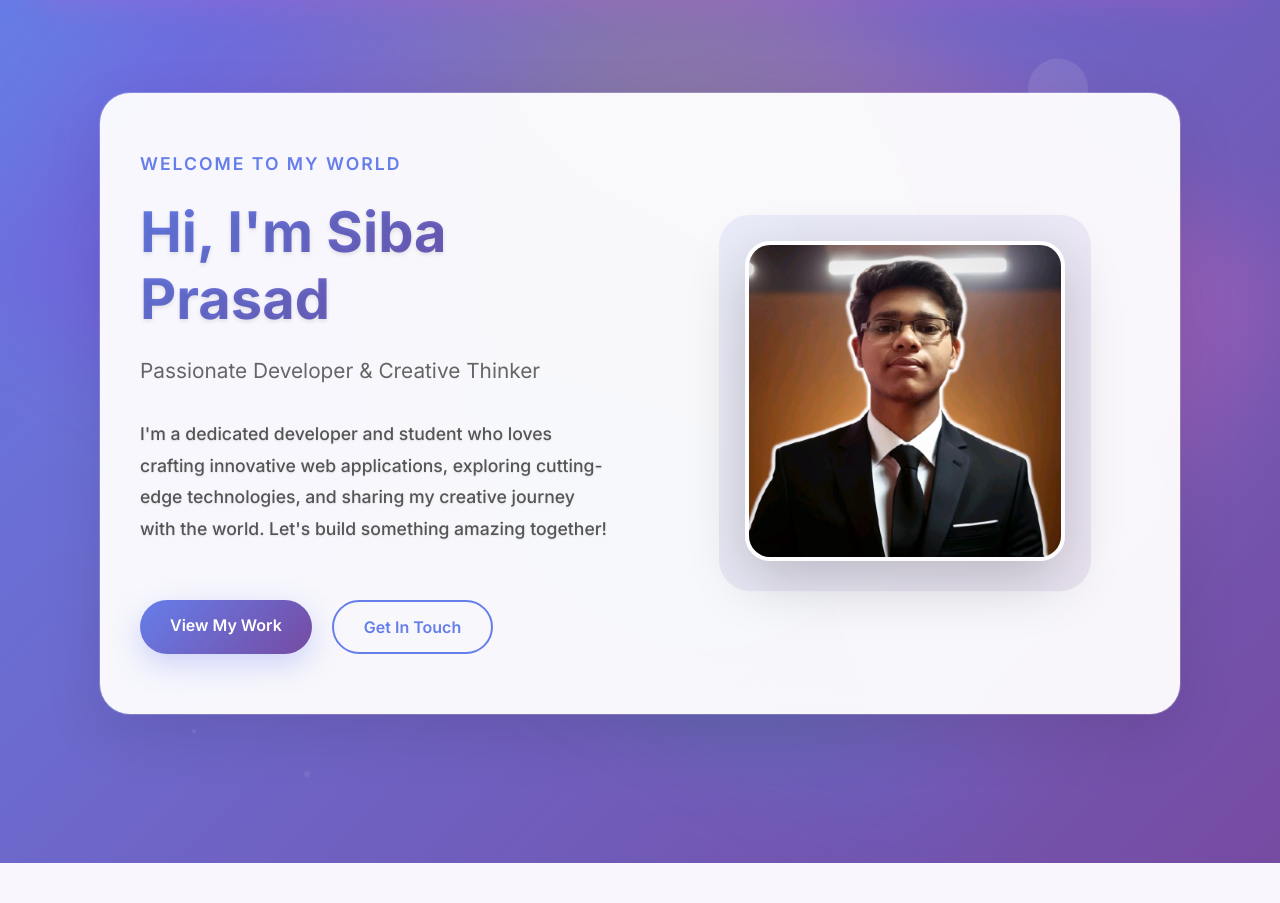
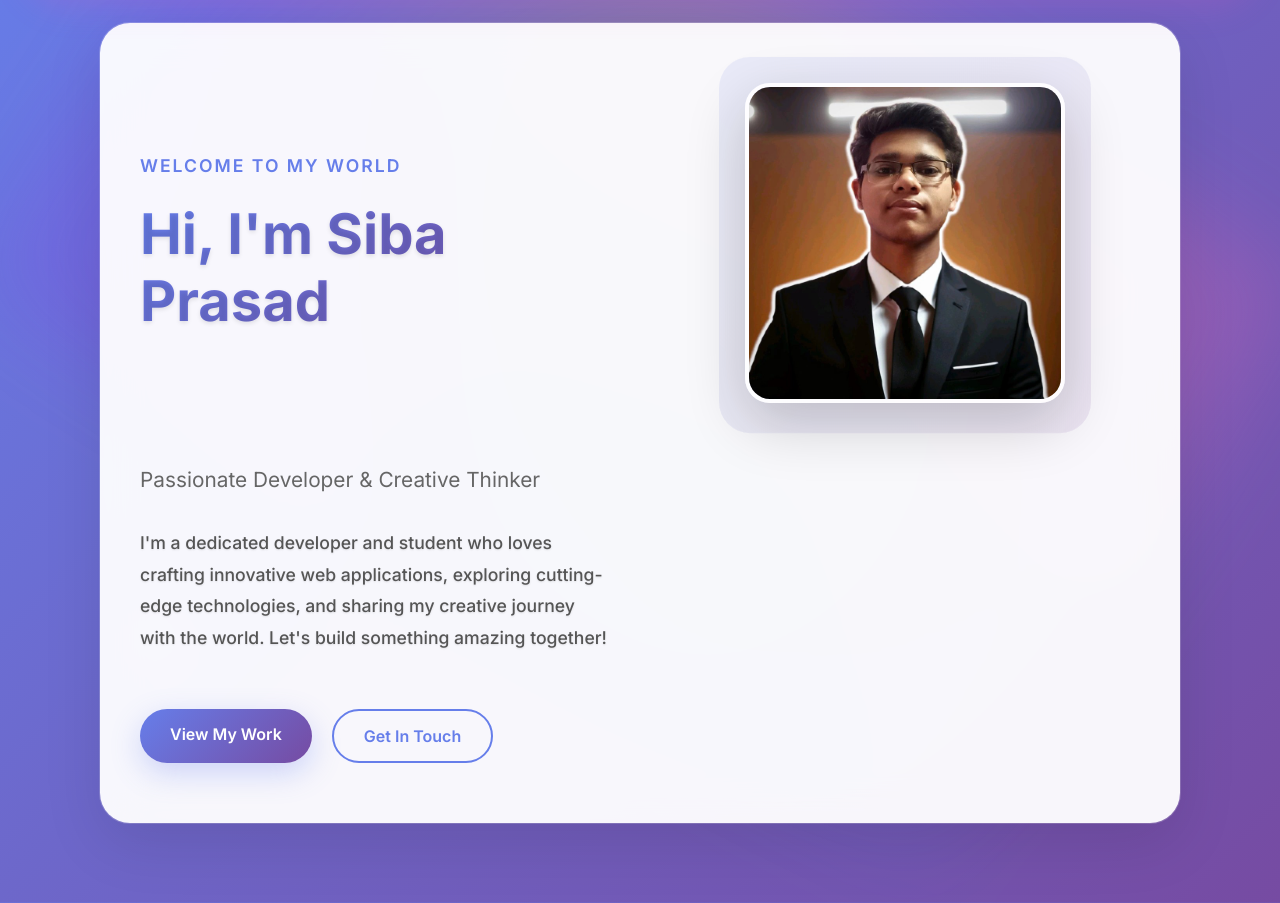
Before and after one commit to sibap-dev/My_Portfolio, a Flask app: page / in a window 1280 px wide. Shown: the part 117-1020 px from the top of the page. Before the commit the page ends 980 px from the top, so only its background shows below. Run offline with Flask 3, Linux system fonts and the light colour scheme.

Commit message:
9th commit

```diff
--- a/templates/home.html
+++ b/templates/home.html
@@ -449,6 +449,15 @@
         <div class="home-text">
             <div class="greeting">Welcome to my world</div>
             <h1>Hi, I'm Siba Prasad</h1>
+        </div>
+
+            <div class="home-image">
+                <div class="image-container">
+                    <img src="{{ url_for('static', filename='profile.jpg') }}" alt="Siba Prasad Padhi - Developer">
+                </div>
+            </div>
+
+        <div class="home-text">
             <div class="subtitle">Passionate Developer & Creative Thinker</div>
             <p>I'm a dedicated developer and student who loves crafting innovative web applications, exploring cutting-edge technologies, and sharing my creative journey with the world. Let's build something amazing together!</p>
 
@@ -457,12 +466,6 @@
                 <a href="contact" class="btn btn-secondary">Get In Touch</a>
             </div>
         </div>
-
-        <div class="home-image">
-            <div class="image-container">
-                <img src="{{ url_for('static', filename='profile.jpg') }}" alt="Siba Prasad Padhi - Developer">
-            </div>
-        </div>
     </div>
 </div>
 
```
